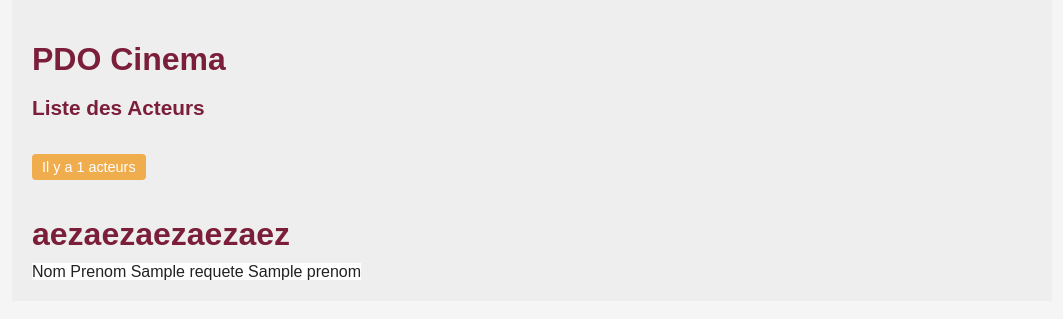
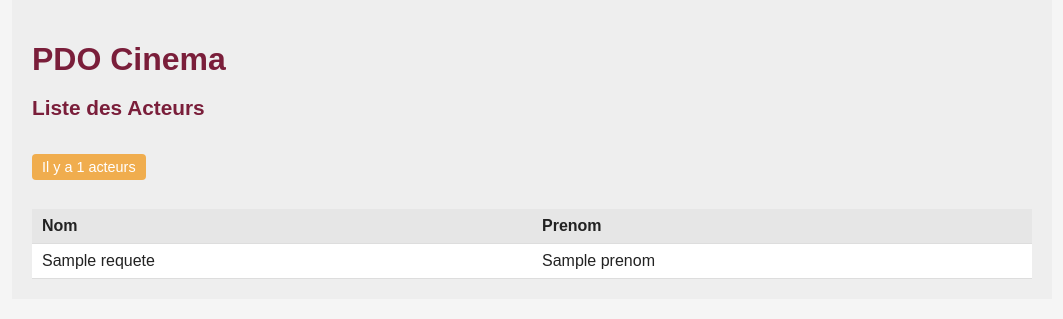
Before and after one commit to EnesCIL/Cinema, a PHP site: template Cinema/view/listActeurs.php in a window 1280 px wide. Shown: the part 30-349 px from the top of the page, without its empty margins (108-1171 px from the left). Run offline with PHP 8.4, Linux system fonts and the light colour scheme; the template is opened without the code that fills it: most values are stand-ins (such as "Sample title", 1, 10 or a date in 2020).

Commit message:
faute de frappe tables à table

```diff
--- a/Cinema/view/detailActeur.php
+++ b/Cinema/view/detailActeur.php
@@ -2,7 +2,7 @@
 
 <p class="uk-label uk-label-warning">Il y a <?= $requete->rowCount() ?> acteur </p>
 
-<tables class="uk-table uk-table-striped">
+<table class="uk-table uk-table-striped">
     <thead>
         <tr>
             <th>Nom</th>
--- a/Cinema/view/detailFilm.php
+++ b/Cinema/view/detailFilm.php
@@ -2,7 +2,7 @@
 
 <p class="uk-label uk-label-warning">Il y a <?= $requete->rowCount() ?> films </p>
 
-<tables class="uk-table uk-table-striped">
+<table class="uk-table uk-table-striped">
     <thead>
         <tr>
             <th>TITRE</th>
--- a/Cinema/view/film.php
+++ b/Cinema/view/film.php
@@ -2,7 +2,7 @@
 
 <p class="uk-label uk-label-warning">Il y a <?= $requete->rowCount() ?> films </p>
 
-<tables class="uk-table uk-table-striped">
+<table class="uk-table uk-table-striped">
     <thead>
         <tr>
             <th>TITRE</th>
--- a/Cinema/view/listActeurs.php
+++ b/Cinema/view/listActeurs.php
@@ -2,8 +2,7 @@
 
 <p class="uk-label uk-label-warning">Il y a <?= $requete->rowCount() ?> acteurs </p>
 
-<tables class="uk-table uk-table-striped">
-<h1>aezaezaezaezaez</h1>
+<table class="uk-table uk-table-striped">
     <thead>
         <tr>
             <th>Nom</th>
--- a/Cinema/view/listFilms.php
+++ b/Cinema/view/listFilms.php
@@ -2,7 +2,7 @@
 
 <p class="uk-label uk-label-warning">Il y a <?= $requete->rowCount() ?> films </p>
 
-<tables class="uk-table uk-table-striped">
+<table class="uk-table uk-table-striped">
     <thead>
         <tr>
             <th>TITRE</th>
```
